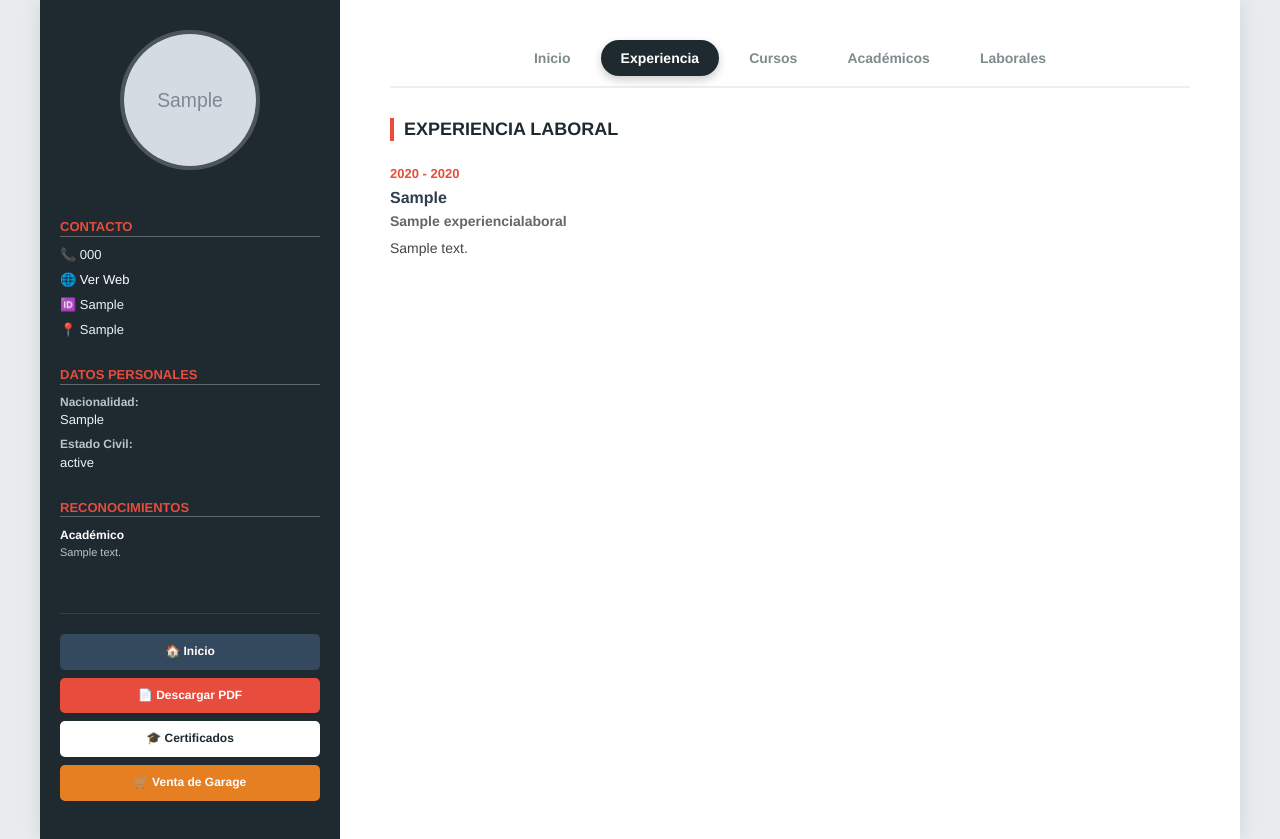
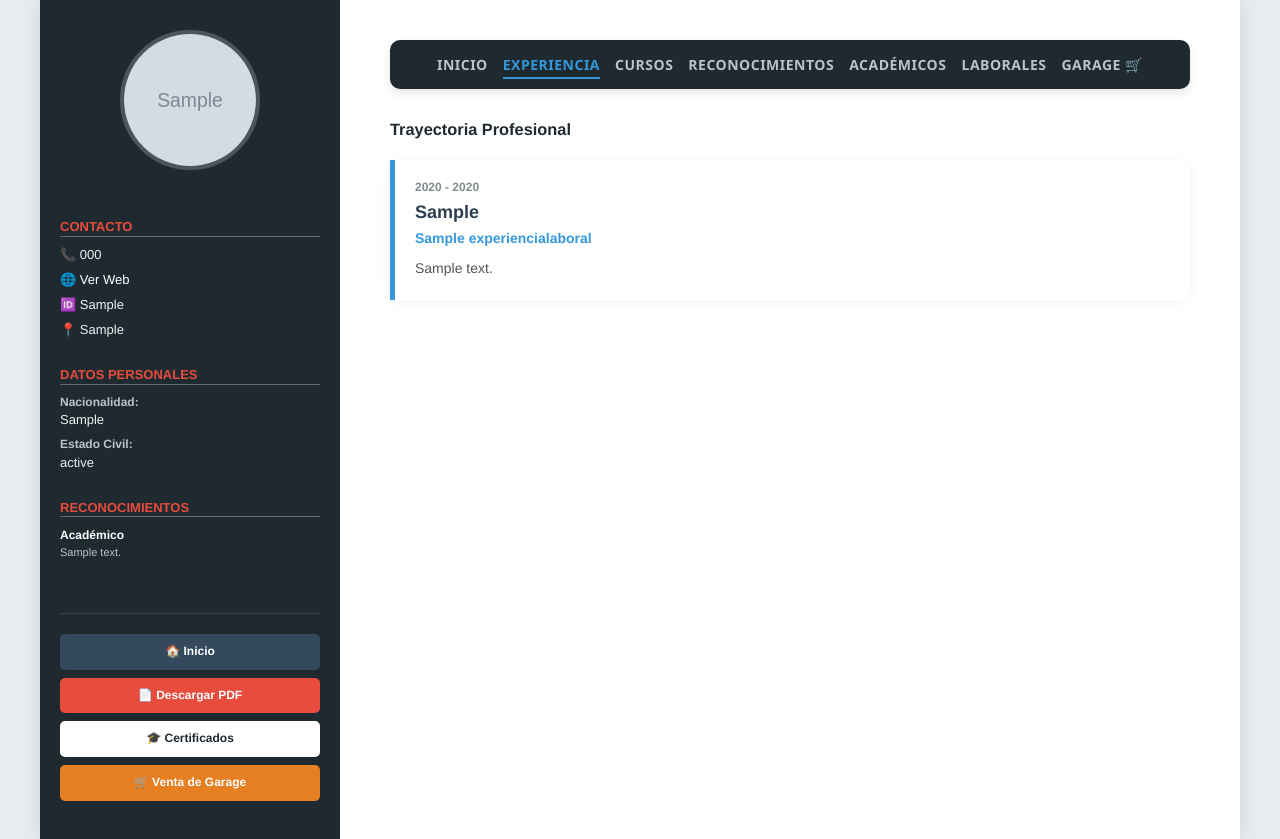
Before and after one commit to JeanCarpio/mi-cv-django, a Django app: page /hoja-de-vida/ in a window 1280 px wide, after a click on "EXPERIENCIA". Run offline with Django 5.2, Linux system fonts and the light colour scheme; tables that the repository leaves empty hold one stand-in row (values such as "Sample post"); grey boxes marked "Sample" are stand-in pictures.

Commit message:
Diseño mejorado

```diff
--- a/cv/templates/cv/home.html
+++ b/cv/templates/cv/home.html
@@ -3,107 +3,131 @@
 {% block contenido %}
 
 <style>
-    /* --- ESTILOS DE LAS PESTAÑAS (TABS) --- */
+    /* --- ESTILO TIPO NAVBAR (COMO LA REFERENCIA) --- */
 
-    /* Contenedor del menú de pestañas */
     .tabs-nav {
+        background-color: #1f2a30; /* Fondo oscuro como la barra de navegación */
+        padding: 15px;
+        border-radius: 10px;
         display: flex;
         justify-content: center;
         flex-wrap: wrap;
-        gap: 10px;
+        gap: 15px;
         margin-bottom: 30px;
-        border-bottom: 2px solid #eee;
-        padding-bottom: 10px;
+        box-shadow: 0 4px 10px rgba(0,0,0,0.1);
     }
 
-    /* Botones de las pestañas */
     .tab-btn {
         background-color: transparent;
         border: none;
-        padding: 10px 20px;
-        font-family: 'Helvetica', 'Arial', sans-serif;
+        font-family: 'Segoe UI', sans-serif;
         font-size: 14px;
-        font-weight: bold;
-        color: #7f8c8d;
+        font-weight: 600;
+        color: #bdc3c7; /* Color gris claro */
         cursor: pointer;
         transition: all 0.3s ease;
-        border-radius: 20px;
+        text-transform: uppercase;
+        letter-spacing: 0.5px;
+        position: relative;
     }
 
+    /* Efecto Hover */
     .tab-btn:hover {
-        background-color: #f0f2f5;
-        color: #1f2a30;
+        color: white;
     }
 
-    /* Estilo para la pestaña activa */
+    /* La pestaña activa se pone blanca y brillante */
     .tab-btn.active {
-        background-color: #1f2a30; /* Azul oscuro */
-        color: white;
-        box-shadow: 0 4px 10px rgba(0,0,0,0.2);
+        color: #3498db; /* Un azul brillante o blanco según prefieras */
+        font-weight: bold;
     }
 
-    /* --- SECCIONES DE CONTENIDO --- */
-    .tab-content {
-        display: none; /* Por defecto ocultas */
-        animation: fadeIn 0.5s ease;
+    /* Línea debajo de la activa */
+    .tab-btn.active::after {
+        content: '';
+        display: block;
+        width: 100%;
+        height: 2px;
+        background-color: #3498db;
+        position: absolute;
+        bottom: -5px;
+        left: 0;
     }
 
-    /* La clase que muestra el contenido */
+    /* --- CONTENIDO --- */
+    .tab-content {
+        display: none;
+        animation: slideUp 0.4s ease;
+    }
+
     .tab-content.active {
         display: block;
     }
 
-    /* Animación suave */
-    @keyframes fadeIn {
-        from { opacity: 0; transform: translateY(10px); }
+    @keyframes slideUp {
+        from { opacity: 0; transform: translateY(20px); }
         to { opacity: 1; transform: translateY(0); }
     }
 
-    /* --- ESTILOS GENERALES (Que ya tenías) --- */
+    /* --- ESTILOS GENERALES --- */
     .header-name {
-        font-family: 'Helvetica', 'Arial', sans-serif;
-        font-size: 42px;
-        font-weight: bold;
+        font-size: 48px;
+        font-weight: 800;
         color: #1f2a30;
-        text-transform: uppercase;
-        line-height: 1;
-        margin-bottom: 5px;
-        text-align: center; /* Centrado para el Inicio */
+        text-align: center;
+        margin-bottom: 10px;
     }
 
     .header-desc {
-        font-family: 'Helvetica', 'Arial', sans-serif;
-        font-size: 18px;
-        color: #7f8c8d;
-        margin-bottom: 30px;
-        font-weight: normal;
+        font-size: 20px;
+        color: #3498db; /* Azul para el subtítulo */
         text-align: center;
+        margin-bottom: 40px;
+        font-weight: 500;
     }
 
-    /* Estilos de bloques (Experiencia, Cursos, etc.) */
-    .section-title {
-        font-family: 'Helvetica', 'Arial', sans-serif;
-        font-size: 18px;
-        font-weight: bold;
-        color: #1f2a30;
-        border-left: 4px solid #e74c3c; /* Detalle rojo a la izquierda */
-        padding-left: 10px;
-        margin-bottom: 25px;
-        text-transform: uppercase;
+    /* Estilos de Items (Experiencia, Cursos) */
+    .item-block {
+        background: white;
+        border-left: 5px solid #3498db;
+        padding: 20px;
+        margin-bottom: 20px;
+        box-shadow: 0 2px 15px rgba(0,0,0,0.05);
+        border-radius: 0 10px 10px 0;
     }
 
-    .item-block {
-        margin-bottom: 25px;
-        border-bottom: 1px solid #f0f0f0;
-        padding-bottom: 15px;
+    .line-date { color: #7f8c8d; font-size: 12px; font-weight: bold; margin-bottom: 5px; text-transform: uppercase; }
+    .line-title { font-size: 18px; font-weight: bold; color: #2c3e50; margin-bottom: 5px; }
+    .line-company { font-size: 14px; font-weight: 600; color: #3498db; margin-bottom: 10px; }
+    .line-desc { color: #555; font-size: 14px; line-height: 1.6; }
+
+    /* --- ESTILOS ESPECIFICOS PARA GARAGE (TARJETAS) --- */
+    .galeria {
+        display: flex;
+        flex-wrap: wrap;
+        gap: 20px;
+        justify-content: center;
     }
-    .item-block:last-child { border-bottom: none; }
 
-    .line-date { color: #e74c3c; font-weight: bold; font-size: 13px; margin-bottom: 5px; display: block; }
-    .line-title { font-size: 16px; font-weight: bold; color: #2c3e50; margin-bottom: 3px; display: block; }
-    .line-company { font-size: 14px; font-weight: bold; color: #666; margin-bottom: 8px; display: block; }
-    .line-desc { color: #444; font-size: 14px; line-height: 1.5; text-align: justify; display: block; }
-    .empty-msg { color: #999; font-style: italic; font-size: 13px; text-align: center; }
+    .producto-card {
+        width: 250px;
+        border: 1px solid #eee;
+        border-radius: 10px;
+        overflow: hidden;
+        box-shadow: 0 4px 6px rgba(0,0,0,0.05);
+        background: white;
+        transition: transform 0.2s;
+    }
+    .producto-card:hover { transform: translateY(-5px); }
+
+    .producto-img { width: 100%; height: 160px; object-fit: cover; background: #f9f9f9; }
+
+    .info-prod { padding: 15px; }
+    .precio-prod { font-size: 1.2rem; font-weight: bold; color: #27ae60; margin: 10px 0; }
+    .btn-contact {
+        display: block; width: 100%; background-color: #25D366; color: white;
+        text-align: center; padding: 8px 0; border-radius: 5px; text-decoration: none; font-weight: bold;
+    }
 
 </style>
 
@@ -111,112 +135,158 @@
     <button class="tab-btn active" onclick="openTab(event, 'inicio')">Inicio</button>
     <button class="tab-btn" onclick="openTab(event, 'experiencia')">Experiencia</button>
     <button class="tab-btn" onclick="openTab(event, 'cursos')">Cursos</button>
+    <button class="tab-btn" onclick="openTab(event, 'reconocimientos')">Reconocimientos</button>
     <button class="tab-btn" onclick="openTab(event, 'academicos')">Académicos</button>
     <button class="tab-btn" onclick="openTab(event, 'laborales')">Laborales</button>
+    <button class="tab-btn" onclick="openTab(event, 'garage')">Garage 🛒</button>
 </div>
 
 <div id="inicio" class="tab-content active">
-    <div style="padding: 40px 0;">
-        <div class="header-name">{{ perfil.nombres }}<br>{{ perfil.apellidos }}</div>
+    <div style="padding: 20px 0; text-align: center;">
+        <div class="header-name">{{ perfil.nombres }} {{ perfil.apellidos }}</div>
         <div class="header-desc">{{ perfil.descripcionperfil }}</div>
 
-        <div style="text-align: center; margin-top: 30px;">
-            <p style="color: #666; max-width: 600px; margin: 0 auto; line-height: 1.6;">
-                Bienvenido a mi hoja de vida digital. Navega por las pestañas de arriba para conocer en detalle mi trayectoria profesional, formación académica y proyectos destacados.
+        <p style="color: #666; max-width: 700px; margin: 0 auto; line-height: 1.8; font-size: 16px;">
+            Bienvenido a mi portafolio profesional interactivo.
+            Utiliza la barra de navegación superior para explorar mi trayectoria,
+            ver mis certificaciones o visitar mi tienda personal.
         </p>
+
+        <div style="margin-top: 40px;">
+            <button onclick="openTab(event, 'experiencia')" style="background: #3498db; color: white; border: none; padding: 12px 30px; border-radius: 50px; font-weight: bold; cursor: pointer;">
+                Ver mi Experiencia
+            </button>
         </div>
     </div>
 </div>
 
 <div id="experiencia" class="tab-content">
-    <div class="section-title">Experiencia Laboral</div>
+    <h3 style="color:#1f2a30; margin-bottom: 20px;">Trayectoria Profesional</h3>
     {% for e in experiencias %}
         <div class="item-block">
-            <div class="line-date">
-                {{ e.fechainiciogestion|date:"Y" }} - {{ e.fechafingestion|date:"Y" }}
-            </div>
+            <div class="line-date">{{ e.fechainiciogestion|date:"Y" }} - {{ e.fechafingestion|date:"Y" }}</div>
             <div class="line-title">{{ e.cargodesempenado }}</div>
             <div class="line-company">{{ e.nombrempresa }}</div>
             <div class="line-desc">{{ e.descripcionfunciones }}</div>
         </div>
     {% empty %}
-        <p class="empty-msg">Sin experiencia registrada.</p>
+        <p style="text-align: center; color: #999;">Sin experiencia registrada.</p>
     {% endfor %}
 </div>
 
 <div id="cursos" class="tab-content">
-    <div class="section-title">Cursos Realizados</div>
+    <h3 style="color:#1f2a30; margin-bottom: 20px;">Formación Continua</h3>
     {% for c in cursos %}
-        <div class="item-block">
+        <div class="item-block" style="border-left-color: #27ae60;">
             <div class="line-title">{{ c.nombrecurso }}</div>
-            <div class="line-company">
-                {% if c.totalhoras %}
-                    <span style="font-weight: normal; color: #888; font-size: 13px;">
-                        — {{ c.totalhoras }} Horas
-                    </span>
-                {% endif %}
-            </div>
+            <div class="line-company">{{ c.entidadpatrocinadora }} {% if c.totalhoras %}({{ c.totalhoras }}h){% endif %}</div>
             <div class="line-desc">{{ c.descripcioncurso }}</div>
         </div>
     {% empty %}
-        <p class="empty-msg">No hay cursos registrados.</p>
+        <p style="text-align: center; color: #999;">No hay cursos registrados.</p>
+    {% endfor %}
+</div>
+
+<div id="reconocimientos" class="tab-content">
+    <h3 style="color:#1f2a30; margin-bottom: 20px;">Logros y Reconocimientos</h3>
+    {% for r in reconocimientos %}
+        <div class="item-block" style="border-left-color: #f1c40f;">
+            <div class="line-date">{{ r.fechareconocimiento|date:"d M Y" }}</div>
+            <div class="line-title">{{ r.tiporeconocimiento }}</div>
+            <div class="line-company">{{ r.entidadpatrocinadora }}</div>
+            <div class="line-desc">{{ r.descripcionreconocimiento }}</div>
+        </div>
+    {% empty %}
+        <p style="text-align: center; color: #999;">No hay reconocimientos registrados.</p>
     {% endfor %}
 </div>
 
 <div id="academicos" class="tab-content">
-    <div class="section-title">Productos Académicos</div>
-    {% if productos_academicos %}
+    <h3 style="color:#1f2a30; margin-bottom: 20px;">Producción Académica</h3>
     {% for p in productos_academicos %}
-            <div class="item-block">
+        <div class="item-block" style="border-left-color: #8e44ad;">
             <div class="line-title">{{ p.nombrerecurso }}</div>
-                {% if p.clasificador %}
             <div class="line-company">{{ p.clasificador }}</div>
-                {% endif %}
             <div class="line-desc">{{ p.descripcion }}</div>
         </div>
+    {% empty %}
+         <p style="text-align: center; color: #999;">No hay registros.</p>
     {% endfor %}
-    {% else %}
-        <p class="empty-msg">No hay productos académicos registrados.</p>
-    {% endif %}
 </div>
 
 <div id="laborales" class="tab-content">
-    <div class="section-title">Productos Laborales</div>
-    {% if productos_laborales %}
+    <h3 style="color:#1f2a30; margin-bottom: 20px;">Portafolio Laboral</h3>
     {% for p in productos_laborales %}
-            <div class="item-block">
-                <div class="line-date" style="color:#999;">
-                    {{ p.fechaproducto|date:"M Y" }}
-                </div>
+        <div class="item-block" style="border-left-color: #e67e22;">
+            <div class="line-date">{{ p.fechaproducto|date:"M Y" }}</div>
             <div class="line-title">{{ p.nombreproducto }}</div>
             <div class="line-desc">{{ p.descripcion }}</div>
         </div>
+    {% empty %}
+         <p style="text-align: center; color: #999;">No hay registros.</p>
     {% endfor %}
+</div>
+
+<div id="garage" class="tab-content">
+    <h3 style="color:#1f2a30; margin-bottom: 20px; text-align: center;">Venta de Garage</h3>
+    <div class="galeria">
+        {% for p in ventas %}
+            <div class="producto-card">
+                {% if p.imagen %}
+                    <img src="{{ p.imagen.url }}" class="producto-img">
                 {% else %}
-        <p class="empty-msg">No hay productos laborales registrados.</p>
+                    <div class="producto-img" style="display:flex;align-items:center;justify-content:center;">📷</div>
                 {% endif %}
+
+                <div class="info-prod">
+                    <div style="font-size: 0.8rem; color: #888;">{{ p.estadoproducto }}</div>
+                    <h4 style="margin: 5px 0;">{{ p.nombreproducto }}</h4>
+                    <div class="precio-prod">${{ p.valordelbien }}</div>
+                    <a href="https://wa.me/593{{ perfil.telefonofijo }}?text=Me interesa: {{ p.nombreproducto }}" target="_blank" class="btn-contact">WhatsApp</a>
+                </div>
+            </div>
+        {% empty %}
+            <p style="text-align: center; color: #999;">No hay artículos en venta.</p>
+        {% endfor %}
+    </div>
 </div>
 
 <script>
     function openTab(evt, tabName) {
-        // 1. Ocultar todos los contenidos con clase "tab-content"
         var i, tabcontent, tablinks;
+
+        // Ocultar todo
         tabcontent = document.getElementsByClassName("tab-content");
         for (i = 0; i < tabcontent.length; i++) {
             tabcontent[i].style.display = "none";
             tabcontent[i].classList.remove("active");
         }
 
-        // 2. Quitar la clase "active" de todos los botones
+        // Desactivar botones
         tablinks = document.getElementsByClassName("tab-btn");
         for (i = 0; i < tablinks.length; i++) {
             tablinks[i].className = tablinks[i].className.replace(" active", "");
         }
 
-        // 3. Mostrar la pestaña actual y añadir "active" al botón que se clickeó
-        document.getElementById(tabName).style.display = "block";
-        document.getElementById(tabName).classList.add("active");
+        // Mostrar actual
+        var currentTab = document.getElementById(tabName);
+        if (currentTab) {
+            currentTab.style.display = "block";
+            setTimeout(() => { currentTab.classList.add("active"); }, 10);
+        }
+
+        // Activar botón (si el click vino de un botón)
+        if (evt && evt.currentTarget) {
             evt.currentTarget.className += " active";
+        } else {
+            // Si llamamos a la función manualmente (como desde el botón de "Ver Experiencia")
+            // Buscamos el botón que corresponde a esa tab para pintarlo
+            for (i = 0; i < tablinks.length; i++) {
+                if (tablinks[i].getAttribute('onclick').includes(tabName)) {
+                    tablinks[i].classList.add("active");
+                }
+            }
+        }
     }
 </script>
 
```
Lines whose indentation alone changed are shown as unchanged.
